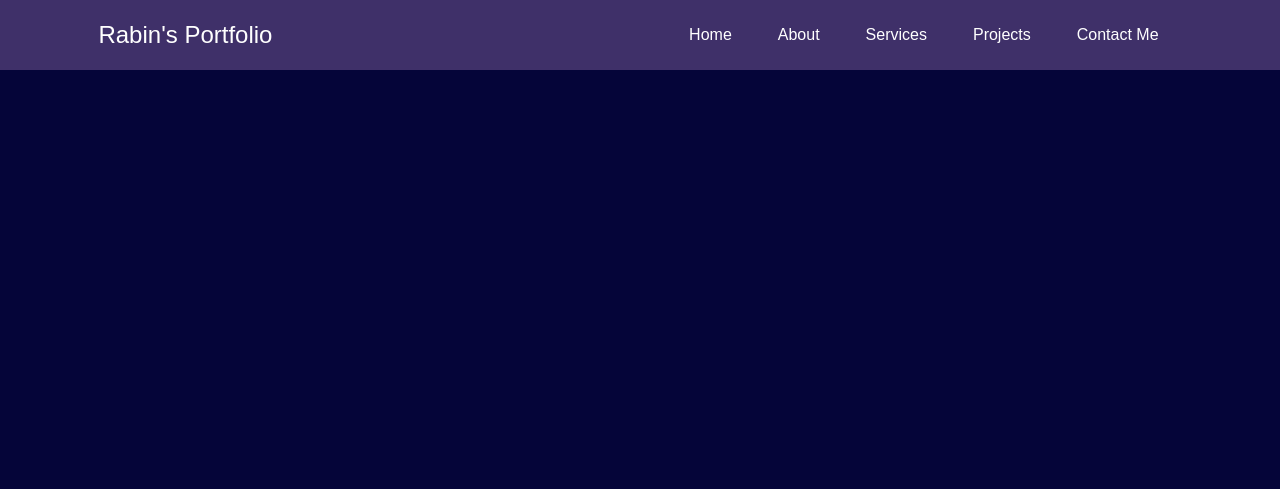
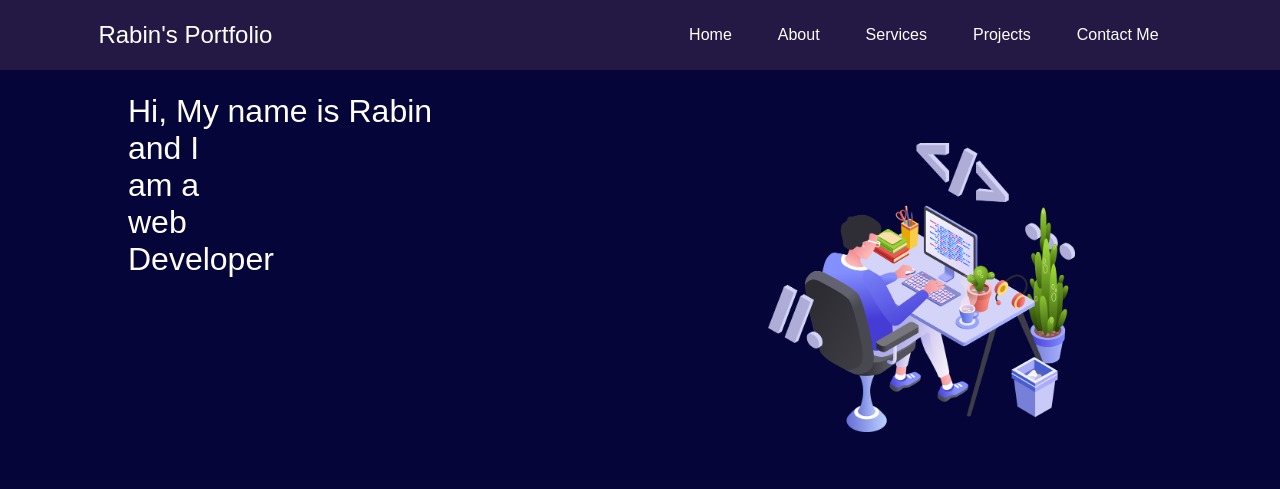
Before and after one commit to rabin-chaudhary/My_portfolio_website, a plain HTML site: page index.html in a window 1280 px wide. Drawn offline with Linux system fonts and the light colour scheme.

Commit message:
added two section with text & image

```diff
--- a/index.html
+++ b/index.html
@@ -4,7 +4,7 @@
 <head>
     <meta charset="UTF-8">
     <meta name="viewport" content="width=device-width, initial-scale=1.0">
-    <title>Rabin - Developer Portfolio</big></title>
+    <title>Rabin - Developer Portfolio</title>
     <link rel="stylesheet" href="style.css">
 </head>
 
@@ -22,6 +22,18 @@
             </ul>
         </nav>
     </header>
+
+    <main>
+        <section class="firstSection">
+            <div class="leftSection">
+                Hi, My name is Rabin
+                <div>and I am a web Developer</div>
+            </div>
+            <div class="rightSection">
+<img src="rb.png" alt="">
+            </div>
+        </section>
+    </main>
 </body>
 
 </html>
--- a/style.css
+++ b/style.css
@@ -14,7 +14,7 @@
      justify-content: space-around;
      align-items: center;
      height: 70px;
-     background-color: rgb(63, 48, 105);
+     background-color: rgb(36, 24, 69);
  }
 
   nav ul {
@@ -30,3 +30,24 @@
  .left {
     font-size: 1.5rem;
  }
+
+ /* After navbar */
+
+ .firstSection{
+    display: flex;
+    justify-content: space-around;
+    margin: 23px 0;
+ }
+
+ .firstSection div{
+    width: 30%;
+ }
+
+ .leftSection{
+    font-size: 2rem;
+ }
+
+.rightSection img{
+    width: 80%;
+    margin: 50px 0;
+}
```
Also changed, not shown: rb.png (added).
